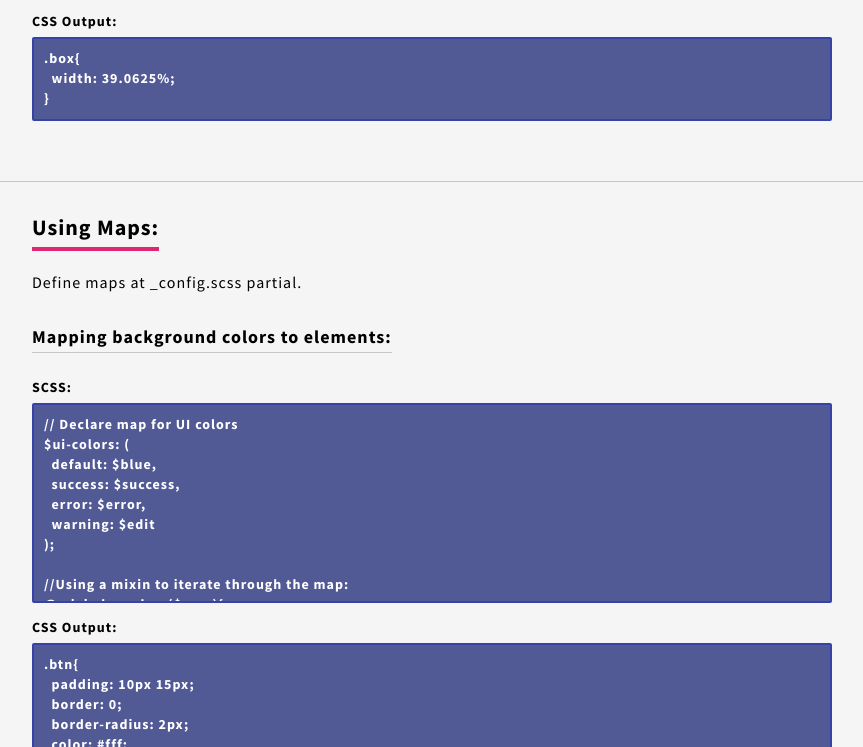
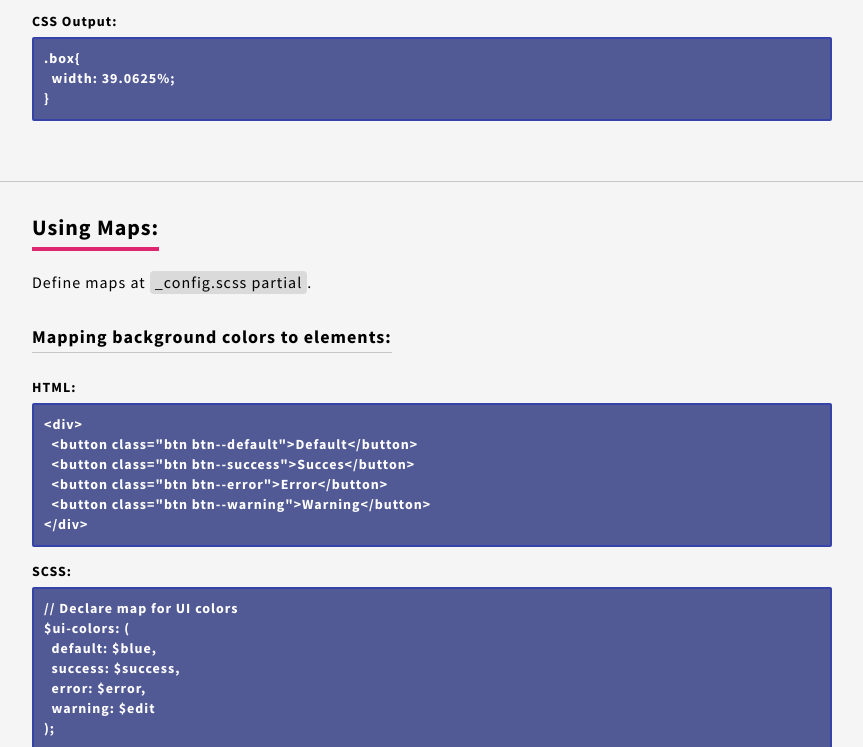
Before and after one commit to sshikhrakar/Sass-Starter, a website: page index.html in a window 1280 px wide. Shown: the part 4952-5699 px from the top of the page, without its empty margins (38-901 px from the left). Drawn offline with Linux system fonts and the light colour scheme.

Commit message:
Documentation fixes

```diff
--- a/index.html
+++ b/index.html
@@ -318,10 +318,10 @@ Blocks can be nested with other blocks but they are independent to each other wi
         <div class="Block">
           <div class="container">
             <h2>Using Functions:</h2>
-            <p>Find the functions defined under utilities/_utilities.scss.</p>
+            <p>Find the functions defined under <span class="highlight">utilities/_utilities.scss</span>.</p>
             <div class="Block__segment">
               <h3>rem function</h3>
-              <p>Convert pixel unit into rem</p>
+              <p>Convert pixel unit into rem.</p>
 
 <div class="Block__code">
 <span>Usage(SCSS):</span>
@@ -347,7 +347,7 @@ Blocks can be nested with other blocks but they are independent to each other wi
 </div>
             <div class="Block__segment">
               <h3>pntg function</h3>
-              <p>Convert pixel unit to percentage</p>
+              <p>Convert pixel unit to percentage.</p>
 
 <div class="Block__code">
 <span>Usage(SCSS):</span>
@@ -370,11 +370,19 @@ Blocks can be nested with other blocks but they are independent to each other wi
         <div class="Block">
           <div class="container">
             <h2>Using Maps:</h2>
-            <p>Define maps at _config.scss partial.</p>
+            <p>Define maps at <span class="highlight">_config.scss partial</span>.</p>
 
             <div class="Block__segment">
               <h3>Mapping background colors to elements:</h3>
-
+<div class="Block__code">
+<span>HTML:</span>
+<pre>&lt;div&gt;
+  &lt;button class="btn btn--default"&gt;Default&lt;/button&gt;
+  &lt;button class="btn btn--success"&gt;Succes&lt;/button&gt;
+  &lt;button class="btn btn--error"&gt;Error&lt;/button&gt;
+  &lt;button class="btn btn--warning"&gt;Warning&lt;/button&gt;
+&lt;/div&gt;</pre>
+</div>
 <div class="Block__code">
 <span>SCSS:</span>
 <pre>// Declare map for UI colors
```
